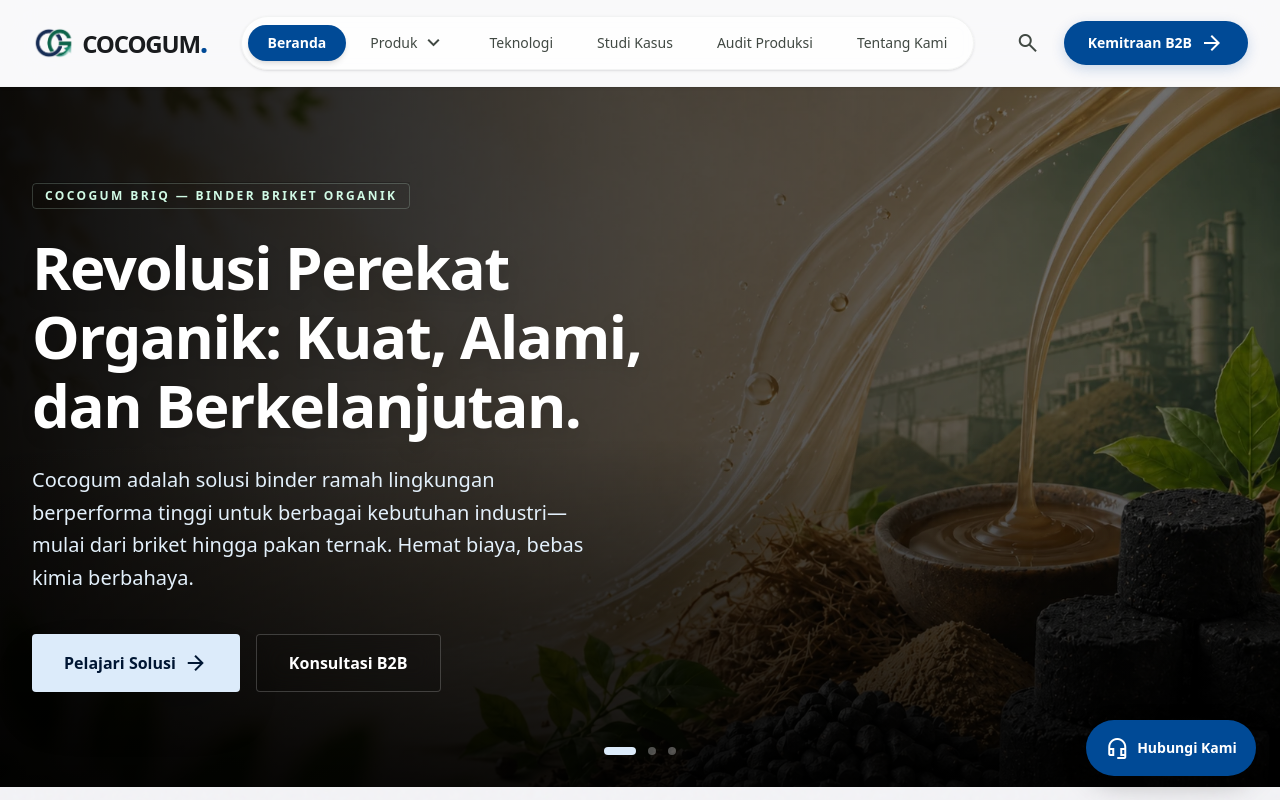
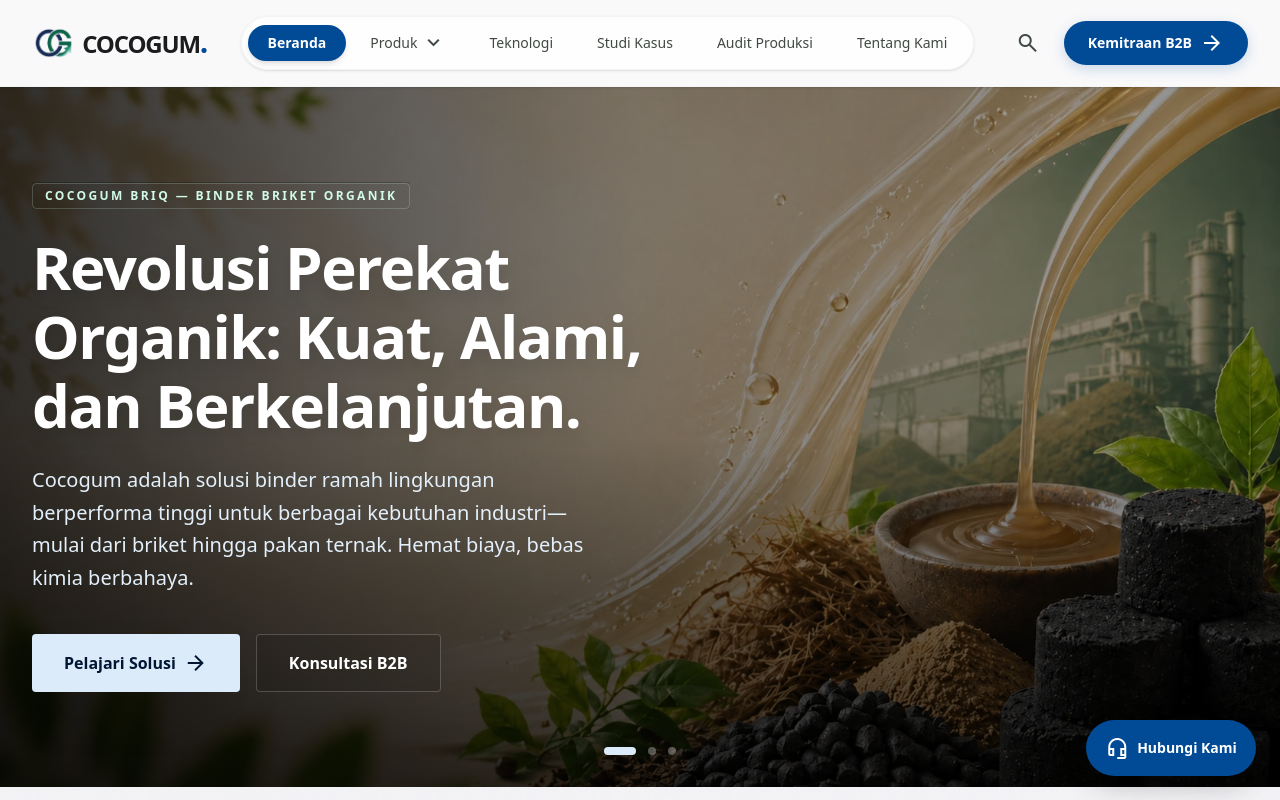
Before and after one commit to pratomobowo/web-cocogum, a Next.js app: page / in a window 1280 px wide. Shown: the top 800 px of the page. Built offline with nearby package versions, Linux system fonts and the light colour scheme.

Commit message:
style(home): brighten hero slider images and gradients

```diff
--- a/src/components/ui/HeroSlider.tsx
+++ b/src/components/ui/HeroSlider.tsx
@@ -70,13 +70,13 @@
                <Image
                  src={data.bgImage}
                  fill
-                 className="object-cover opacity-50"
+                 className="object-cover opacity-65"
                  alt={data.title}
                  priority={idx === 0}
                  sizes="100vw"
                />
-               <div className="absolute inset-0 bg-gradient-to-r from-black/90 via-black/40 to-transparent"></div>
-               <div className="absolute inset-0 bg-gradient-to-t from-[#000000] via-transparent to-transparent opacity-80"></div>
+               <div className="absolute inset-0 bg-gradient-to-r from-black/70 via-black/20 to-transparent"></div>
+               <div className="absolute inset-0 bg-gradient-to-t from-[#000000] via-transparent to-transparent opacity-60"></div>
             </div>
 
             {/* Slider Content */}
```
